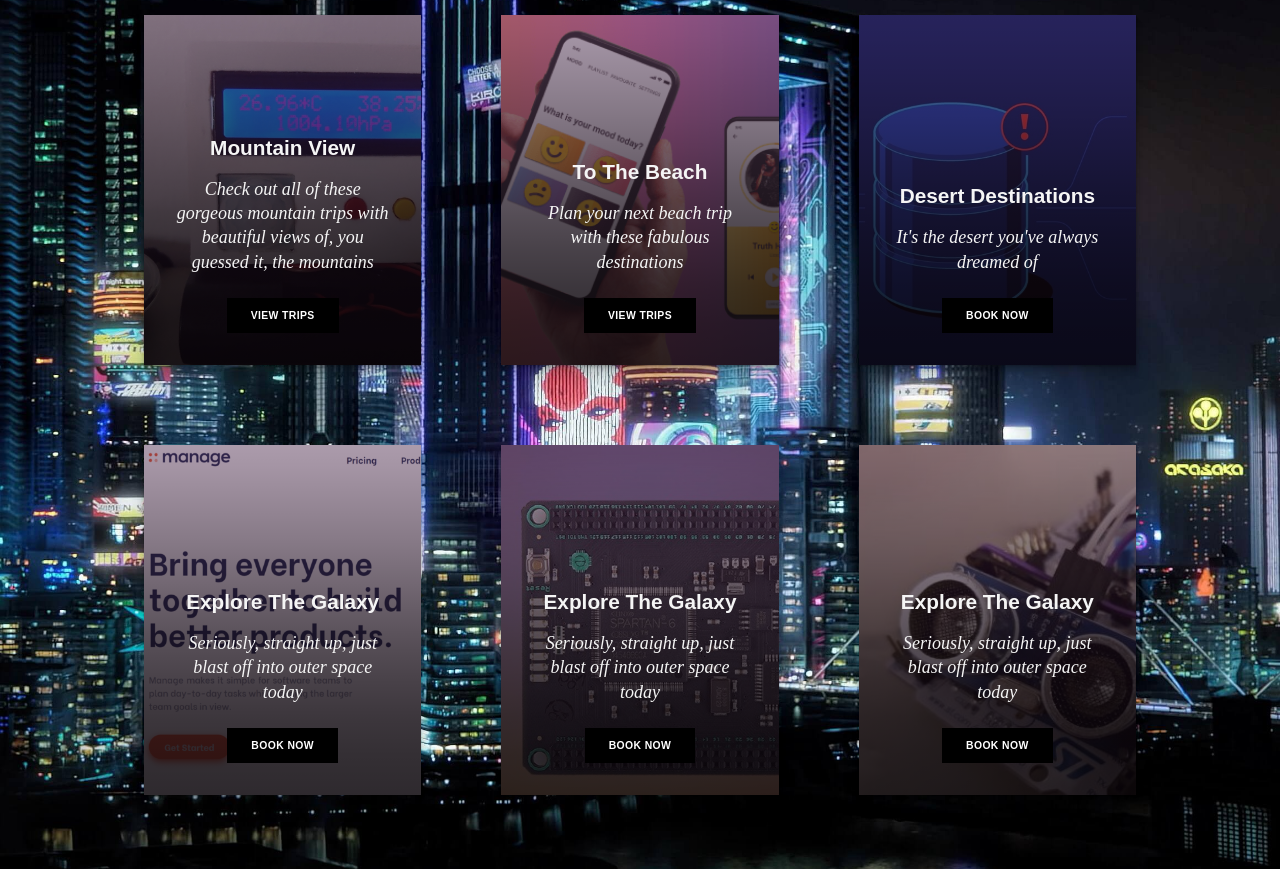
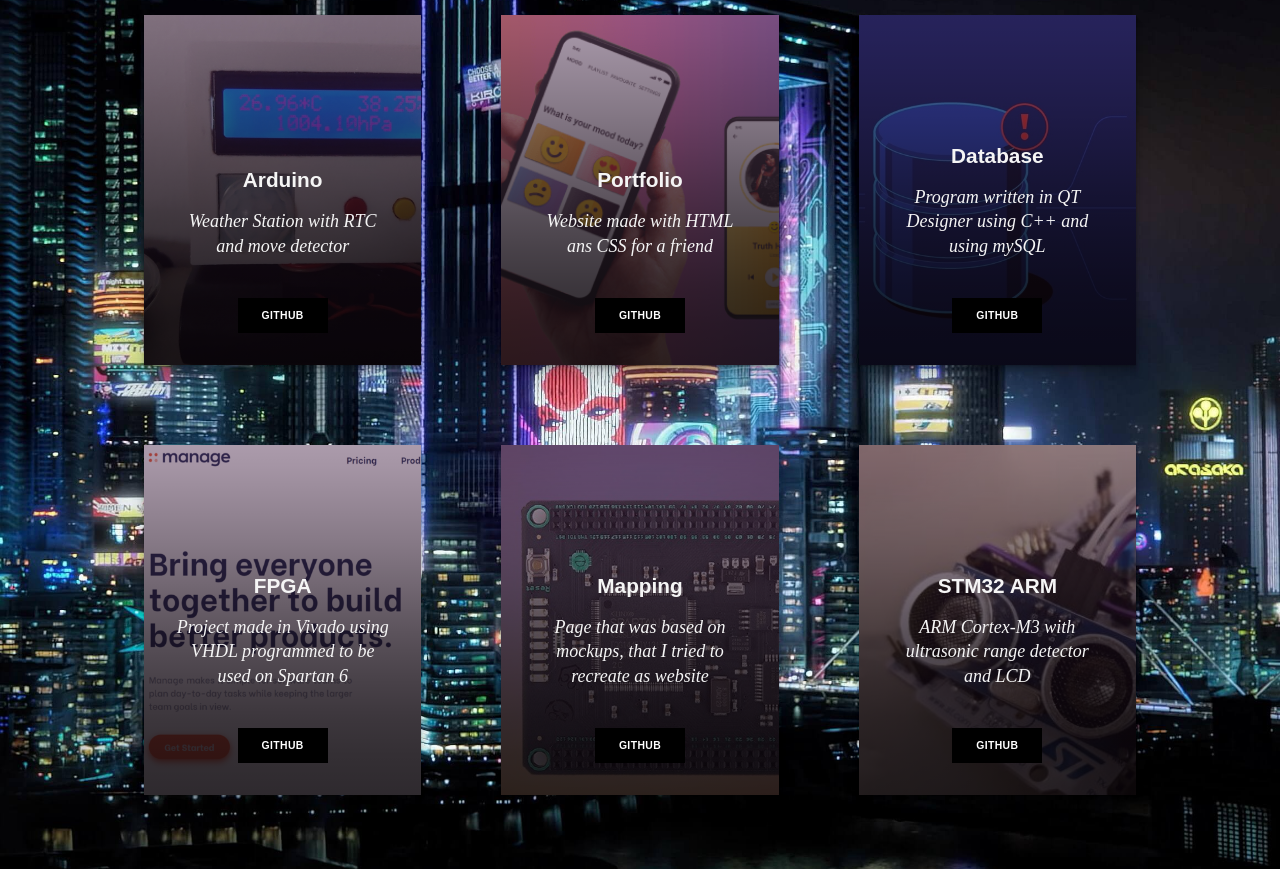
Before and after one commit to mac-lucky/portfolio, a plain HTML site: page index.html in a window 1280 px wide. Shown: the part 1020-1889 px from the top of the page. Drawn offline with nearby package versions, Linux system fonts and the light colour scheme.

Commit message:
changes to padding for mobile and content

```diff
--- a/index.html
+++ b/index.html
@@ -54,33 +54,33 @@
             <div class="page-content">
                 <div class="card">
                     <div class="content">
-                        <h2 class="title">Mountain View</h2>
-                        <p class="copy">Check out all of these gorgeous mountain trips with beautiful views of, you guessed it, the mountains</p><button class="btn">View Trips</button></div>
+                        <h2 class="title">Arduino</h2>
+                        <p class="copy">Weather Station with RTC and move detector</p><a target="blank" href="https://github.com/gryzmol98/Arduino-RTC-with-Temperature"><button class="btn">GitHub</button></a></div>
                 </div>
                 <div class="card">
                     <div class="content">
-                        <h2 class="title">To The Beach</h2>
-                        <p class="copy">Plan your next beach trip with these fabulous destinations</p><button class="btn">View Trips</button></div>
+                        <h2 class="title">Portfolio</h2>
+                        <p class="copy">Website made with HTML ans CSS for a friend</p><a target="blank" href="https://github.com/gryzmol98/DatabaseManager"><button class="btn">GitHub</button></a></div>
                 </div>
                 <div class="card">
                     <div class="content">
-                        <h2 class="title">Desert Destinations</h2>
-                        <p class="copy">It's the desert you've always dreamed of</p><button class="btn">Book Now</button></div>
+                        <h2 class="title">Database</h2>
+                        <p class="copy">Program written in QT Designer using C++ and using mySQL</p><a target="blank" href="https://github.com/gryzmol98/Vivado-VHDL-RTC-using-I2C-Master-Slave"><button class="btn">GitHub</button></a></div>
                 </div>
                 <div class="card">
                     <div class="content">
-                        <h2 class="title">Explore The Galaxy</h2>
-                        <p class="copy">Seriously, straight up, just blast off into outer space today</p><button class="btn">Book Now</button></div>
+                        <h2 class="title">FPGA</h2>
+                        <p class="copy">Project made in Vivado using VHDL programmed to be used on Spartan 6</p><a target="blank" href="https://github.com/gryzmol98/Vivado-VHDL-RTC-using-I2C-Master-Slave"><button class="btn">GitHub</button></a></div>
                 </div>
                 <div class="card">
                     <div class="content">
-                        <h2 class="title">Explore The Galaxy</h2>
-                        <p class="copy">Seriously, straight up, just blast off into outer space today</p><button class="btn">Book Now</button></div>
+                        <h2 class="title">Mapping</h2>
+                        <p class="copy">Page that was based on mockups, that I tried to recreate as website</p><a target="blank" href="https://github.com/gryzmol98/DesignPage"><button class="btn">GitHub</button></a></div>
                 </div>
                 <div class="card">
                     <div class="content">
-                        <h2 class="title">Explore The Galaxy</h2>
-                        <p class="copy">Seriously, straight up, just blast off into outer space today</p><button class="btn">Book Now</button></div>
+                        <h2 class="title">STM32 ARM</h2>
+                        <p class="copy">ARM Cortex-M3 with ultrasonic range detector and LCD</p><a target="blank" href="https://github.com/gryzmol98/Arduino-RTC-with-Temperature"><button class="btn">GitHub</button></a></div>
                 </div>
             </div>
         </div>
--- a/style.scss
+++ b/style.scss
@@ -405,6 +405,10 @@ $bp-elg: 1150px;
 }
 
 @media (hover: hover) and (min-width: $bp-md) {
+  .page-content{
+    padding: 0 !important;
+  }
+
   .card:after {
     transform: translateY(0);
   }
```
Also changed, not shown: dist/style.css.
